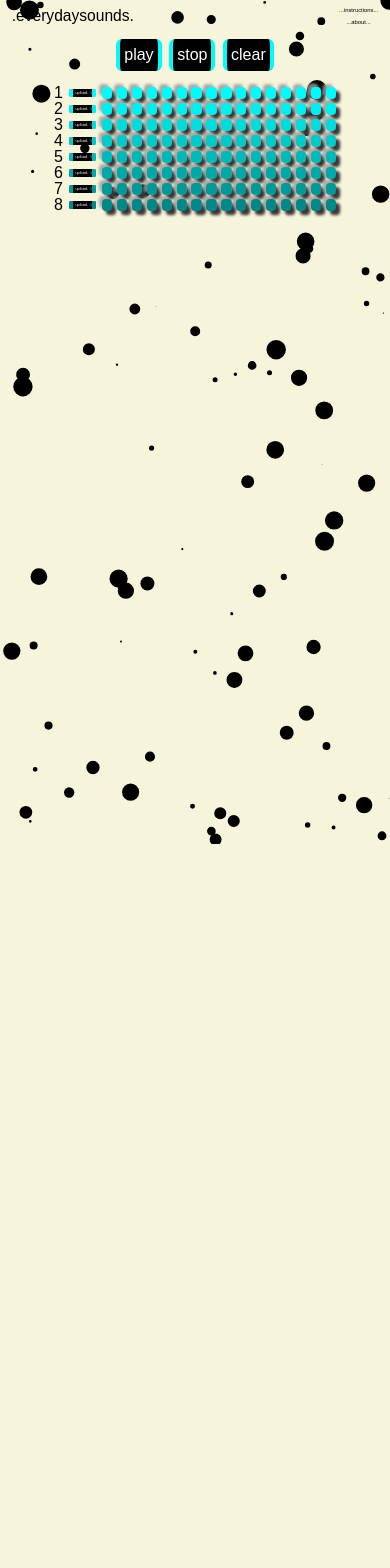
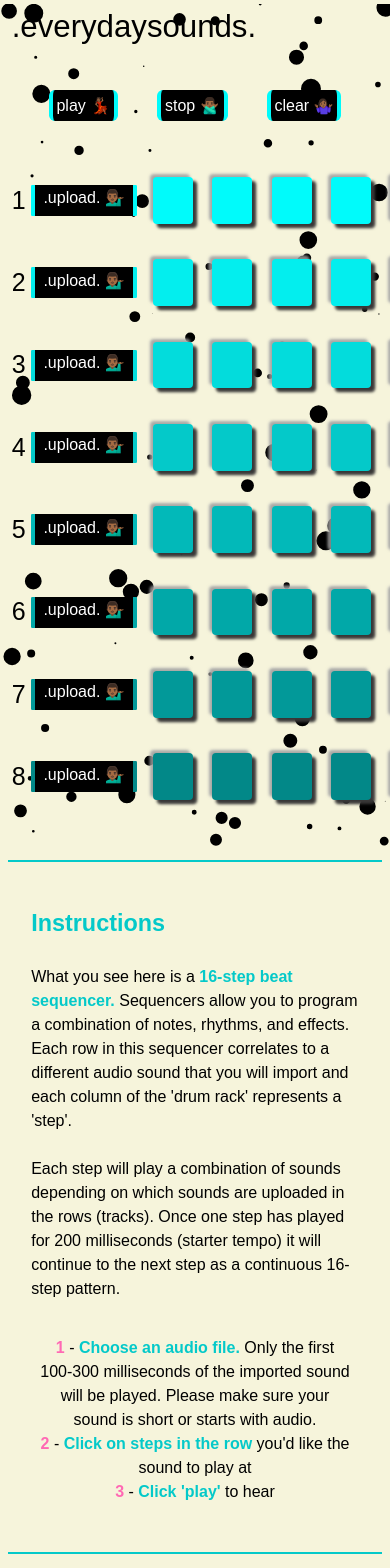
Before and after one commit to lordcrawford/everydaysounds2, a React (Create React App) app: page / in a window 390 px wide. Shown: the top 1568 px of the page. Before the commit the page ends 844 px from the top, so only its background shows below. Built offline with nearby package versions, Linux system fonts and the light colour scheme.

Commit message:
made a lot of updates for mobile

```diff
--- a/src/components/home.css
+++ b/src/components/home.css
@@ -9,7 +9,6 @@
 
   #home {
     position: relative;
-    overflow: hidden;
   }
 
 .popout1 {
@@ -52,3 +51,16 @@
 .popout2.closed {
     width:0;
 }
+
+@media screen and (max-width: 600px) {
+   #sequencer{
+    overflow: scroll;
+    width: 100%;
+   }
+   #instructions_button{
+    visibility: hidden;
+   }
+   #about_button{
+    visibility: hidden;
+   }
+}
--- a/src/components/home.js
+++ b/src/components/home.js
@@ -2,8 +2,8 @@ import React, { useEffect, useState } from 'react';
 
 import SoundRow from "./sound_row.js"
 import Player from "./player.js"
-import { startOrbsAnimation } from './orbsanimation.js';
-import { startRaysAnimation } from './raysanimation.js';
+import { startOrbsAnimation } from './animations/orbsanimation.js';
+import { startRaysAnimation } from './animations/raysanimation.js';
 
 
 import './home.css';
@@ -11,12 +11,6 @@ import './home.css';
 const Home = () => {
 
     const pageRefresh = () => window.location.reload(true)
-
-    // eventually, allow users to add more sound rows / tracks if they want
-
-    // eventually, allow people to export the sounds (this sounds hard af to do but seems like a core feature)
-    // allow them to record a segment or default shorter sound
-
 
     // instructions popout
 
@@ -66,19 +60,20 @@ const Home = () => {
     }, []);
 
     return (
-        <div id="home" className='h-screen text-black font-museomoderno flex relative'>
+        <div id="home" className='h-screen text-black font-museomoderno no-flex md:flex relative'>
             <canvas id="backgroundCanvas" className="absolute top-0 left-0"></canvas>
             <div id="maincontent" className='flex-grow z-10'>
                 <div id="top" className='justify-between flex mt-[1vw]'>
-                    <h1 className=' font-limelight w-[40%] ml-[3%] text-[4vw] ' onClick={pageRefresh}>.everydaysounds.</h1>
-                    <nav id="top-nav-right" className='flex flex-col text-[1.5vw] text-right mr-[3vw] mt-[0.5vw] space-y-[1vw]'>
+                    <h1 className=' font-limelight w-[40%] ml-[3%] text-[8vw] md:text-[4vw] select-none' onClick={pageRefresh}>.everydaysounds.</h1>
+                    <nav id="top-nav-right" className='flex flex-col text-[3.5vw] md:text-[1.5vw] text-right mr-[1vw] md:mr-[3vw] mt-[0.5vw] space-y-[1vw]'>
                         <button id="instructions_button" onClick={openPopout}>...instructions...</button>
                         <button id="about_button" onClick={openAboutPopout}>...about...</button>
                     </nav>
                 </div>
-                <div>
+                <div className='mt-[10%] md:mt-0'>
                     <Player/>
-                    <div id="sequencer" className='text-center mt-[4%] space-y-[0.6vw] '>
+                    <div id="sequencer" className='text-center mt-[10%] md:mt-[4%] space-y-[0.6vw]
+                    overflow-auto '>
                         <SoundRow soundrow_num={1} color={"#00FBFB"}/>
                         <SoundRow soundrow_num={2} color={"#03EEEE"} />
                         <SoundRow soundrow_num={3} color={"#03DCDC"}/>
@@ -92,61 +87,107 @@ const Home = () => {
             </div>
 
             <div id="popout1" className={`popout1 ${popoutOpen ? 'open' : 'closed'}`}>
-                <button className='absolute top-[2%] left-[3%] text-4xl text-[#04C9C9]' onClick={closePopout}>
-                    &lt;
+                <button className='absolute top-[1%] left-[3%] text-3xl text-[#04C9C9]' onClick={closePopout}>
+                    X
                 </button>
-                <span className='absolute left-[8%] p-[5%] leading-normal font-extralight'>
-                    <div className="text-center">
-                        <span className='text-[1.7vw] text-[#04C9C9] font-semibold'>Summary</span>
-                    </div><br></br>
+                <span className='absolute left-[8%] p-[5%] leading-normal font-extralight pt-[12%]'>
 
                     What you see here is a
                     <span className='font-semibold text-[#04C9C9]'> 16-step beat sequencer. </span>
                     Sequencers allow you to program a combination of notes, rhythms, and effects. Each
-                    row in this sequencer correlates to a different audio sound that you will import.
+                    row in this sequencer correlates to a different audio sound that you will import
+                    and each column of the 'drum rack' represents a 'step'.
                     <br/><br/>
 
-					Each column of the 'drum rack' represents a 'step'. Each step will play a combination of sounds depending
-					on which sounds are uploaded in the rows (tracks). Once one step has played for 150 milliseconds (starter tempo,
-					which you can change) it will continue to the next step, until all 16 are played. Then it will loop as a
-					regular 16-step pattern. <br/><br/>
+					Each step will play a combination of sounds depending
+					on which sounds are uploaded in the rows (tracks). Once one step has played for 200 milliseconds (starter tempo)
+                    it will continue to the next step as a continuous 16-step pattern. <br/><br/>
 
-					<div className="text-center">
-                        <span className='text-[1.7vw] text-[#04C9C9] font-semibold'>Guide</span>
-                    </div><br></br>
+                    <hr style={{color: "#04C9C9", backgroundColor: "#04C9C9", height: "2px", border: "none"}}></hr> <br/>
 
-                    <ol className='list-[upper-roman] ml-[3%] space-y-[1%] w-[90%] text-center'>
-                        <li value="1">Choose an audio file</li>
-                        <li>Only the first 100-300 milliseconds of the imported sound will be played.
-                        <span className='font-semibold text-[#04C9C9]'> Please make sure your sound is short or starts with audio.</span></li>
-                        <li>Click on which steps in the row you'd like the sound to play at</li>
-                        <li>Hear the beat by pressing 'play'</li>
-				    </ol> <br></br>
+                    <span className='space-y-[1%] w-[90%] text-center'>
+                    <span className='font-semibold text-[#FF69B4]'>1</span> - <span className='font-semibold text-[#04C9C9]'>Choose an audio file. </span>Only the first 100-300
+                     milliseconds of the imported sound will be played. Please make sure your sound is short or starts
+                     with audio.<br/>
+                    <span className='font-semibold text-[#FF69B4]'>2</span> - <span className='font-semibold text-[#04C9C9]'>Click on steps in the row </span>you'd like the sound to play at <br/>
+                    <span className='font-semibold text-[#FF69B4]'>3</span> - <span className='font-semibold text-[#04C9C9]'>Click 'play'</span> to hear
+				    </span> <br></br>
 
 				</span>
             </div>
 
             <div id="popout2" className={`popout2 ${aboutPopoutOpen ? 'open' : 'closed'}`}>
-                <button className='absolute top-[2%] left-[3%] text-4xl text-[#04C9C9]' onClick={closeAboutPopout}>
-                    &lt;
+                <button className='absolute top-[1%] left-[3%] text-3xl text-[#04C9C9]' onClick={closeAboutPopout}>
+                    X
                 </button>
-                <span className='absolute left-[8%] p-[5%] leading-normal font-extralight'>
+                <span className='absolute left-[8%] p-[3%] leading-normal font-extralight pt-[10%]'>
                     <div className="text-center">
-                            <span className='text-[1.7vw] text-[#04C9C9] font-semibold'>What's Everyday Sounds?</span>
+                            <span className='text-[1.6vw] text-[#04C9C9] font-semibold'>What is Everyday Sounds?</span>
                     </div><br></br>
 
-                    This web-based beatmaker was first developed in 2022 as a part of a class project (History & Practice
-                    of Electronic Music). I (Lord) picked this project back up in early 2024 to make it aesthetically pleasing,
-                    built on React and incorporate new functionality that empowers people to make music. <br/><br/>
+                    This web-based beatmaker was developed by myself <a href="https://www.lord.live"
+                    className='text-[#FF69B4] font-medium'>(Lord Crawford)</a> initially as a solo class project in 2022. <br/><br/>
 
-                    <div className="text-center">
-                            <span className='text-[1.7vw] text-[#04C9C9] font-semibold'>What's the Vision?</span>
-                    </div><br></br>
+                    Everyday you go outside, you naturally create your own soundscape or 'world of sounds'; whether that's from birds chirping on your walk or
+                    Pop Smoke playing from the cars outside. I thought it'd be cool if we could capture those sounds and make new music
+                    out of it ~ Everyday Sounds. <br/><br/>
 
-                    My goal was to enable others to use their daily surroundings to create new soundscapes, thus
-                    the name 'everyday sounds' came to life.
+
+                    I revitalized this project in early 2024 to make it aesthetically pleasing, built on React and incorporate
+                    new functionality that empowers people to make music. <br/><br/><br/>
+
+                    Visit more projects at <a href="https://www.lord.live" className='text-[#FF69B4] font-medium'>lord.live/projects</a>
 
 				</span>
+            </div>
+
+            {/* ONLY MOBILE  */}
+            <div id="mobile_about_text" className='md:hidden pt-[5%]'>
+
+                <br/><hr style={{color: "#04C9C9", backgroundColor: "#04C9C9", height: "2px", border: "none", margin: "0 2% 0 2%"}}></hr><br/>
+
+                <div className='px-[8%] leading-normal font-light pt-[5%]'>
+                    <span className='text-[#04C9C9] font-semibold text-[6vw]'>Instructions</span><br/><br/>
+
+                    What you see here is a <span className='font-semibold text-[#04C9C9]'> 16-step beat sequencer. </span>
+                    Sequencers allow you to program a combination of notes, rhythms, and effects. Each
+                    row in this sequencer correlates to a different audio sound that you will import
+                    and each column of the 'drum rack' represents a 'step'.
+                    <br/><br/>
+
+                    Each step will play a combination of sounds depending
+                    on which sounds are uploaded in the rows (tracks). Once one step has played for 200 milliseconds (starter tempo)
+                    it will continue to the next step as a continuous 16-step pattern.
+                </div>
+
+                <div className='space-y-[1%] px-[10%] pt-[9%] text-center '>
+                    <span className='font-semibold text-[#FF69B4]'>1</span> - <span className='font-semibold text-[#04C9C9]'>Choose an audio file. </span>Only the first 100-300
+                        milliseconds of the imported sound will be played. Please make sure your sound is short or starts
+                        with audio.<br/>
+                    <span className='font-semibold text-[#FF69B4]'>2</span> - <span className='font-semibold text-[#04C9C9]'>Click on steps in the row </span>you'd like the sound to play at <br/>
+                    <span className='font-semibold text-[#FF69B4]'>3</span> - <span className='font-semibold text-[#04C9C9]'>Click 'play'</span> to hear
+                </div><br/><br/>
+
+                <hr style={{color: "#04C9C9", backgroundColor: "#04C9C9", height: "2px", border: "none", margin: "0 2% 0 2%"}}></hr>
+
+                <div className='px-[8%] leading-normal font-light pt-[10%] pb-[20%]'>
+
+                    <span className='text-[#04C9C9] font-semibold text-[6vw]'>About</span><br/><br/>
+
+                    This web-based beatmaker was developed by myself <a href="https://www.lord.live" className='text-[#FF69B4] font-medium'>
+                    (Lord Crawford)</a> initially as a solo class project in 2022. <br/><br/>
+
+                    Everyday you go outside, you naturally create your own soundscape or 'world of sounds'; whether that's from birds chirping on your walk or
+                    Pop Smoke playing from the cars outside. I thought it'd be cool if we could capture those sounds and make new music
+                    out of it ~ Everyday Sounds. <br/><br/>
+
+
+                    I revitalized this project in early 2024 to make it aesthetically pleasing, built on React and incorporate
+                    new functionality that empowers people to make music. <br/><br/><br/>
+
+                    Visit more projects at <a href="https://www.lord.live" className='text-[#FF69B4] font-medium'>lord.live/projects</a>
+
+				</div>
             </div>
         </div>
     )
--- a/src/components/player.js
+++ b/src/components/player.js
@@ -1,4 +1,4 @@
-import React, { useState, setState} from 'react';
+import React from 'react';
 
 const Player = () => {
 
@@ -108,10 +108,10 @@ const Player = () => {
     //use playbackrate to control tempo
 
     return (
-        <div className='space-x-[2vw] mt-[3%] text-center text-white'>
-            <button id="play" className='bg-black border-[#00FBFB] border-x-4 rounded-[1.5vw] p-[1vw]' onClick={playSounds}> play </button>
-            <button id="stop" className='bg-black border-[#00FBFB] border-x-4 rounded-[1.5vw] p-[1vw]' onClick={stop}> stop </button>
-            <button id="clear" className='bg-black border-[#00FBFB] border-x-4 rounded-[1.5vw] p-[1vw]' onClick={clear}> clear </button>
+        <div className='space-x-[10vw] md:space-x-[2vw] mt-[3%] text-center text-white select-none'>
+            <button id="play" className='bg-black hover:border-[#FF69B4] border-[#00FBFB] border-x-4 rounded-[1.5vw] p-[1vw]' onClick={playSounds}> play 💃🏾</button>
+            <button id="stop" className='bg-black hover:border-[#FF69B4] border-[#00FBFB] border-x-4 rounded-[1.5vw] p-[1vw]' onClick={stop}> stop 🙅🏾‍♂️</button>
+            <button id="clear" className='bg-black hover:border-[#FF69B4] border-[#00FBFB] border-x-4 rounded-[1.5vw] p-[1vw]' onClick={clear}> clear 🤷🏾‍♀️</button>
         </div>
     )
 }
--- /dev/null
+++ b/src/components/sound_row.css
@@ -0,0 +1,21 @@
+@media screen and (max-width: 600px) {
+    .sound_row{
+        margin-left: 3%;
+        height: 40px;
+        width: 100%;
+        overflow-x: auto;
+        overflow-y: hidden;
+    }
+    .sound_title{
+        font-size: 25px;
+    }
+
+    .input_box{
+        font-size:16px;
+        width: 27vw;
+        height: 8vw;
+    }
+    #labeling{
+        margin-right: 10px;
+    }
+}
--- a/src/components/sound_row.js
+++ b/src/components/sound_row.js
@@ -1,6 +1,8 @@
-import React, { useState } from 'react';
+import React from 'react';
 
 import Step from "./step.js"
+import './sound_row.css';
+
 
 class SoundRow extends React.Component {
 
@@ -26,32 +28,24 @@ class SoundRow extends React.Component {
                     }, 200);
             }
             else{
-                e.target.labels[0].innerHTML = " Upload 🎶 ➡ ";
+                e.target.labels[0].innerHTML = " .upload. 💁🏾‍♂️ ";
                 return;
             }
         }
 
-        // eventually, make it so that user can select portion of uploaded file to have as audio.
-        // default is beginning 100-300ms of uploaded file
-        // allow user to preview the sound. this should all be in a popup. autoplay this?
-
-        // in the future make a function for the number of steps (option between 8, 16, 32, and 64)
-
-        //in the FUTURE, allow people to record a sound from computer mic or phone mic
-
         return (
-            <div id={sound_row_id} className="sound_row h-[3.5vw]
-            w-full place-content-center flex flex-row place-items-center">
-                <div id='labeling' className='w-min flex flex-row w-min'>
+            <div id={sound_row_id} className="sound_row h-[4.5vw]
+            md:place-content-center md:p-0 py-[40px] pr-[50px] flex place-items-center">
+                <div id='labeling' className='flex select-none'>
                     <span className = 'sound_title'>{this.props.soundrow_num}</span>
                     <input type="file" className="file_input hidden cursor-pointer" accept=".mp3, .wav, .m4a"
                         id={input_tag_id} onChange={loadAudioFile}/>
-                    <label htmlFor={input_tag_id} className='border-white cursor-pointer text-white bg-black
+                    <label htmlFor={input_tag_id} className='input_box cursor-pointer text-white bg-black
                     border-x-4 rounded-[0.3vw] p-[0.4vw] mx-[1.5vw] text-[1vw] w-[7vw]
-                    align-middle h-[2.2vw] place-self-center whitespace-nowrap overflow-hidden' style={{borderColor:this.props.color}}> .upload. 🎶 </label>
+                    align-middle h-[2.2vw] hover:animate-pulse place-self-center whitespace-nowrap overflow-hidden' style={{borderColor:this.props.color}}> .upload. 💁🏾‍♂️ </label>
                 </div>
 
-                <div id={sound_row_steps_id} className="sound_steps space-x-[1.2vw] h-[100%] w-[60%] flex flex-row place-items-center">
+                <div id={sound_row_steps_id} className="sound_steps space-x-[5vw] md:space-x-[1.2vw] flex">
                     {Array.from({ length: 16 }, (_, i) => (
                         <Step key={i} stepNum={i + 1} soundRowNum={this.props.soundrow_num} color={this.props.color}/>
                     ))}
--- a/src/components/step.css
+++ b/src/components/step.css
@@ -4,7 +4,6 @@
               4px 4px 3px #383737,
               4px 4px 3px rgba(0, 0, 0, .15);
     cursor: pointer;
-    vertical-align: middle;
 }
 
 .step_clicked {
@@ -61,3 +60,9 @@
     transform: scale(1);
 }
 }
+
+@media screen and (max-width: 600px) {
+    .step{
+        width:40px;
+    }
+}
--- a/src/components/step.js
+++ b/src/components/step.js
@@ -11,7 +11,7 @@ const Step = ({stepNum, soundRowNum, color}) => {
         setClicked(!clicked)
     }
 
-    const className_text = 'step relative pt-[5%] w-[6.25%] rounded-[1vw] step' + stepNum
+    const className_text = 'step relative pt-[5%] w-[3vw] rounded-[1vw] step' + stepNum
                             + ((!clicked) ? ' step_hovered' : '')
                             + ((clicked) ? ' step_clicked' : '');
 
```
Also changed, not shown: src/components/animations/orbsanimation.js (renamed from src/components/orbsanimation.js), src/components/animations/raysanimation.js (renamed from src/components/raysanimation.js), src/images/Close icon.png (deleted).
